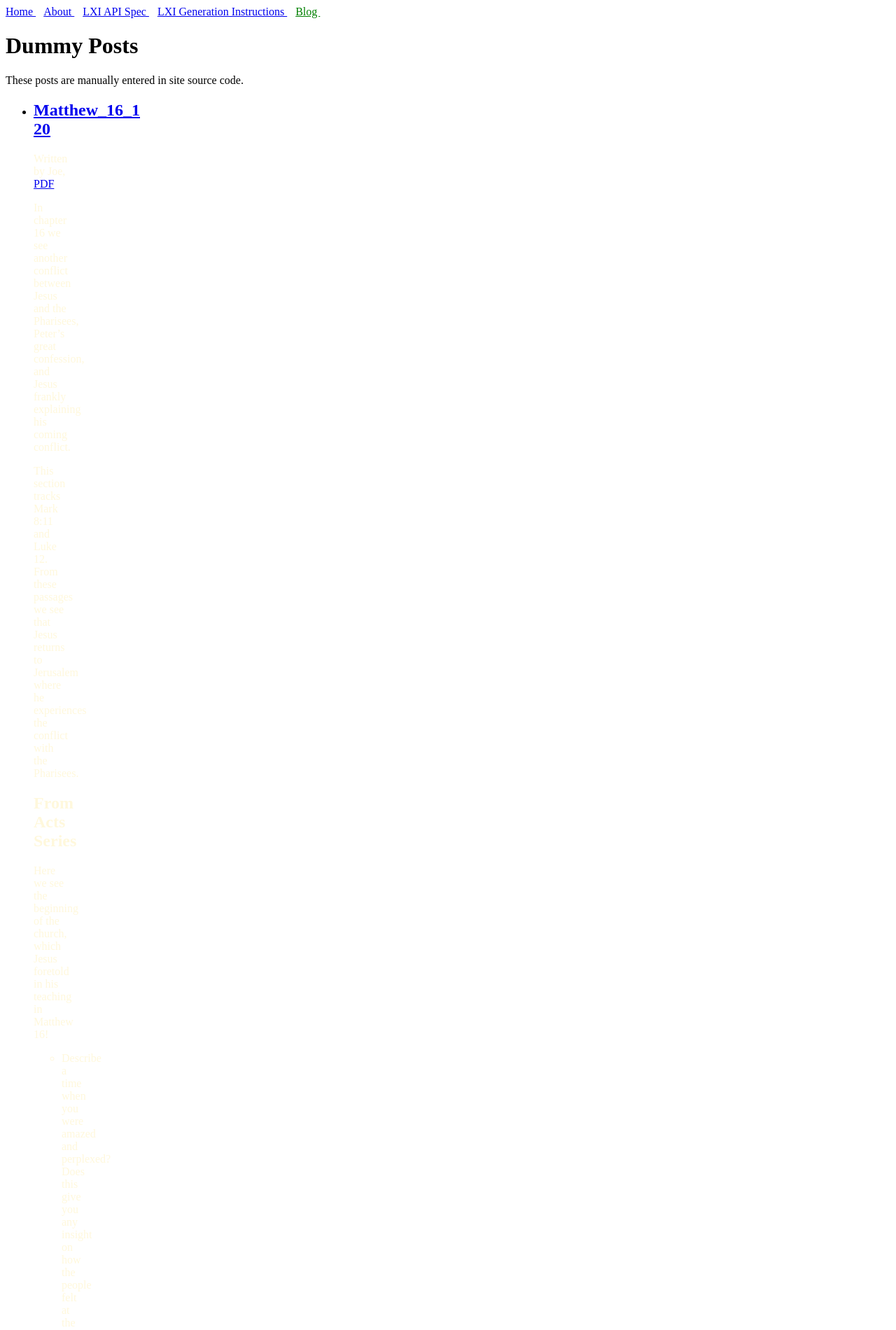
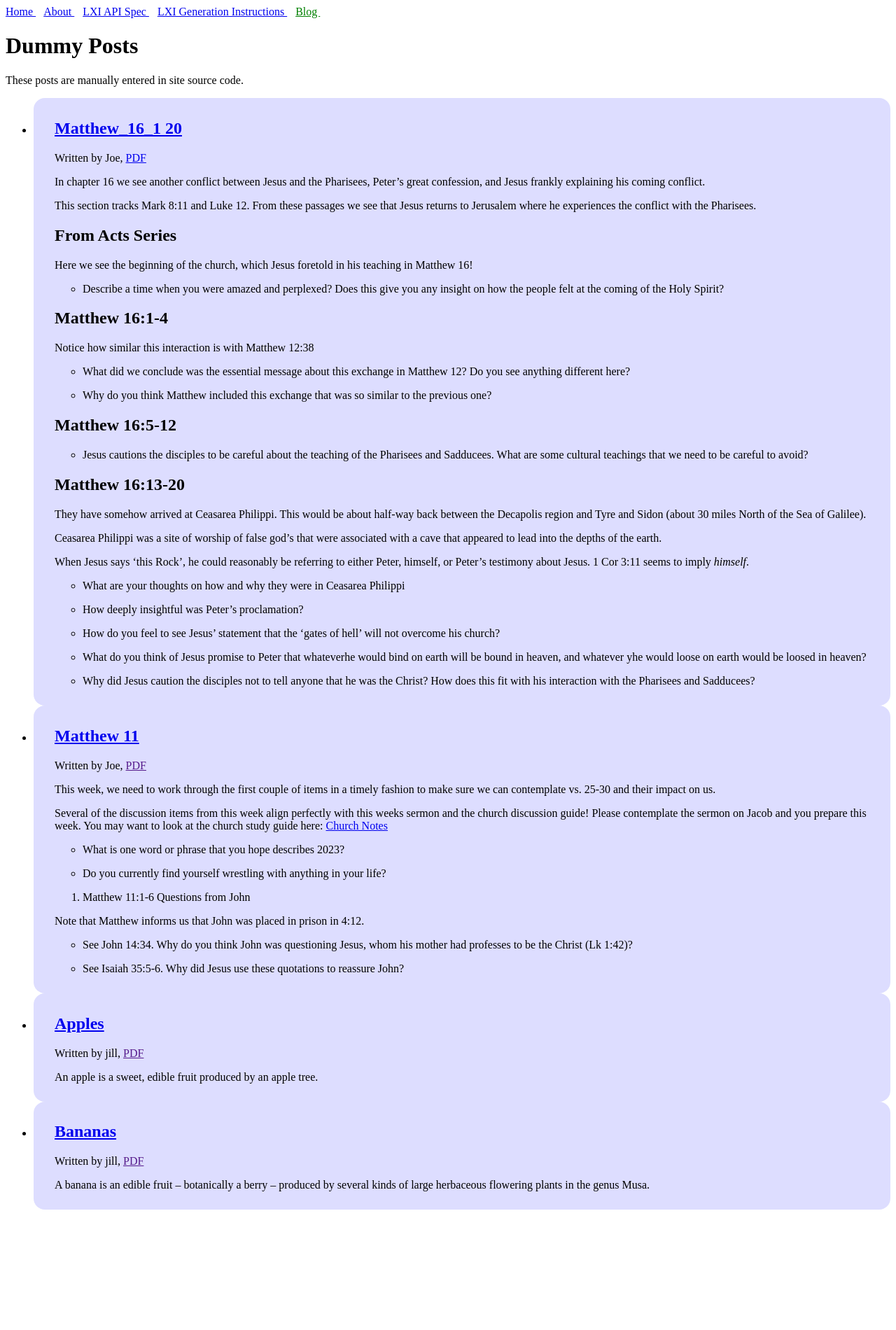
Before and after one commit to joseph-mueller/joseph-mueller.github.io, a Jekyll site: the page built from blog.html, in a window 1280 px wide. Shown: the top 1900 px of the page at 70% size. Built offline with Jekyll 4.4.1, drawn with Linux system fonts in a browser that asks for light colours; after the commit the page ends 1744 px from its top, so only the background shows below that.

Commit message:
better style

```diff
--- a/blog.html
+++ b/blog.html
@@ -7,7 +7,7 @@ title: Blog
 <ul>
   {% for post in site.posts %}
     <li>
-      <div style="color:cornsilk;width: 50px;">
+      <div style="background: #ddf; padding: 10px 30px; border-radius: 1em;">
         <h2><a href="{{ post.url }}">{{ post.title }}</a></h2>
         Written by {{ post.author }}, <a href="{{ post.pdf }}">PDF</a>
         {{ post.excerpt }}
```
